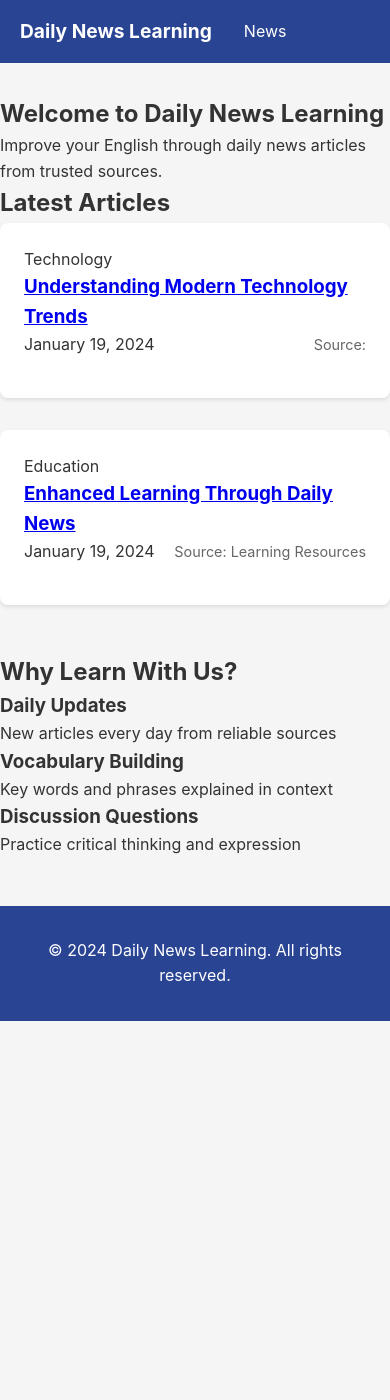
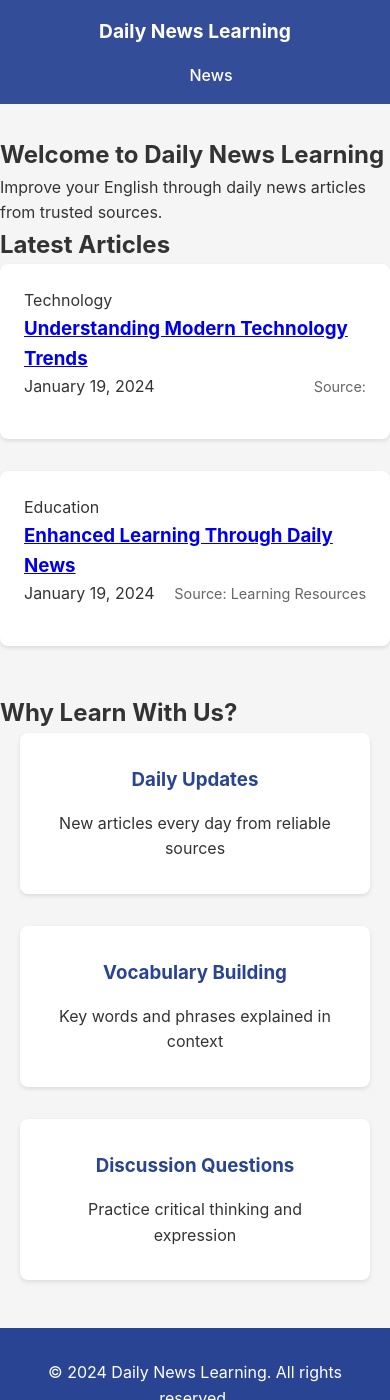
Before and after one commit to SKYEMINMIN/daily-news-learning, a Jekyll site: the page built from index.md, in a window 390 px wide and 1400 px high. Built offline with Jekyll 4.4.1, drawn with Linux system fonts in a browser that asks for light colours.

Commit message:
Add engaging homepage design

```diff
--- a/assets/css/style.css
+++ b/assets/css/style.css
@@ -326,3 +326,179 @@
         grid-template-columns: 1fr;
     }
 }
+
+/* Hero Section */
+.hero-section {
+    background: linear-gradient(135deg, #2a4494 0%, #4a64b4 100%);
+    color: white;
+    padding: 4rem 0;
+    text-align: center;
+    margin-top: -2rem;
+}
+
+.hero-content {
+    max-width: 800px;
+    margin: 0 auto;
+    padding: 0 20px;
+}
+
+.hero-content h1 {
+    font-size: 2.5rem;
+    margin-bottom: 1.5rem;
+    line-height: 1.2;
+}
+
+.hero-content p {
+    font-size: 1.2rem;
+    margin-bottom: 2rem;
+    opacity: 0.9;
+}
+
+.cta-button {
+    display: inline-block;
+    background: white;
+    color: #2a4494;
+    padding: 1rem 2rem;
+    border-radius: 50px;
+    text-decoration: none;
+    font-weight: 600;
+    transition: transform 0.3s ease;
+}
+
+.cta-button:hover {
+    transform: translateY(-3px);
+}
+
+/* Features Section */
+.features-section {
+    padding: 4rem 0;
+    background: #f8f9fa;
+}
+
+.section-title {
+    text-align: center;
+    color: #2a4494;
+    font-size: 2rem;
+    margin-bottom: 3rem;
+}
+
+.features-grid {
+    display: grid;
+    grid-template-columns: repeat(auto-fit, minmax(250px, 1fr));
+    gap: 2rem;
+    padding: 0 20px;
+}
+
+.feature-card {
+    background: white;
+    padding: 2rem;
+    border-radius: 8px;
+    text-align: center;
+    box-shadow: 0 2px 4px rgba(0,0,0,0.1);
+    transition: transform 0.3s ease;
+}
+
+.feature-card:hover {
+    transform: translateY(-5px);
+}
+
+.feature-icon {
+    font-size: 2.5rem;
+    margin-bottom: 1rem;
+}
+
+.feature-card h3 {
+    color: #2a4494;
+    margin-bottom: 1rem;
+}
+
+/* Latest News Section */
+.latest-news-section {
+    padding: 4rem 0;
+}
+
+.articles-preview {
+    display: grid;
+    grid-template-columns: repeat(auto-fit, minmax(300px, 1fr));
+    gap: 2rem;
+    margin-bottom: 3rem;
+}
+
+.view-all {
+    text-align: center;
+}
+
+.view-all-button {
+    display: inline-block;
+    background: #2a4494;
+    color: white;
+    padding: 1rem 2rem;
+    border-radius: 50px;
+    text-decoration: none;
+    font-weight: 600;
+    transition: all 0.3s ease;
+}
+
+.view-all-button:hover {
+    background: #4a64b4;
+    transform: translateY(-3px);
+}
+
+/* Responsive Design for Homepage */
+@media (max-width: 768px) {
+    .hero-content h1 {
+        font-size: 2rem;
+    }
+
+    .hero-content p {
+        font-size: 1.1rem;
+    }
+
+    .features-grid {
+        grid-template-columns: 1fr;
+    }
+
+    .articles-preview {
+        grid-template-columns: 1fr;
+    }
+}
+
+/* Updated Navigation */
+.site-nav {
+    background-color: rgba(42, 68, 148, 0.95);
+    padding: 1rem 0;
+    position: sticky;
+    top: 0;
+    z-index: 1000;
+    backdrop-filter: blur(10px);
+}
+
+.nav-container {
+    display: flex;
+    justify-content: space-between;
+    align-items: center;
+}
+
+.nav-links {
+    display: flex;
+    gap: 2rem;
+}
+
+.nav-link {
+    color: white;
+    text-decoration: none;
+    font-weight: 500;
+    transition: opacity 0.3s ease;
+}
+
+.nav-link:hover {
+    opacity: 0.8;
+}
+
+/* Mobile Navigation */
+@media (max-width: 768px) {
+    .nav-container {
+        flex-direction: column;
+        gap: 1rem;
+    }
+}
```
Also changed, not shown: index.html (added, +66 -0 lines).
